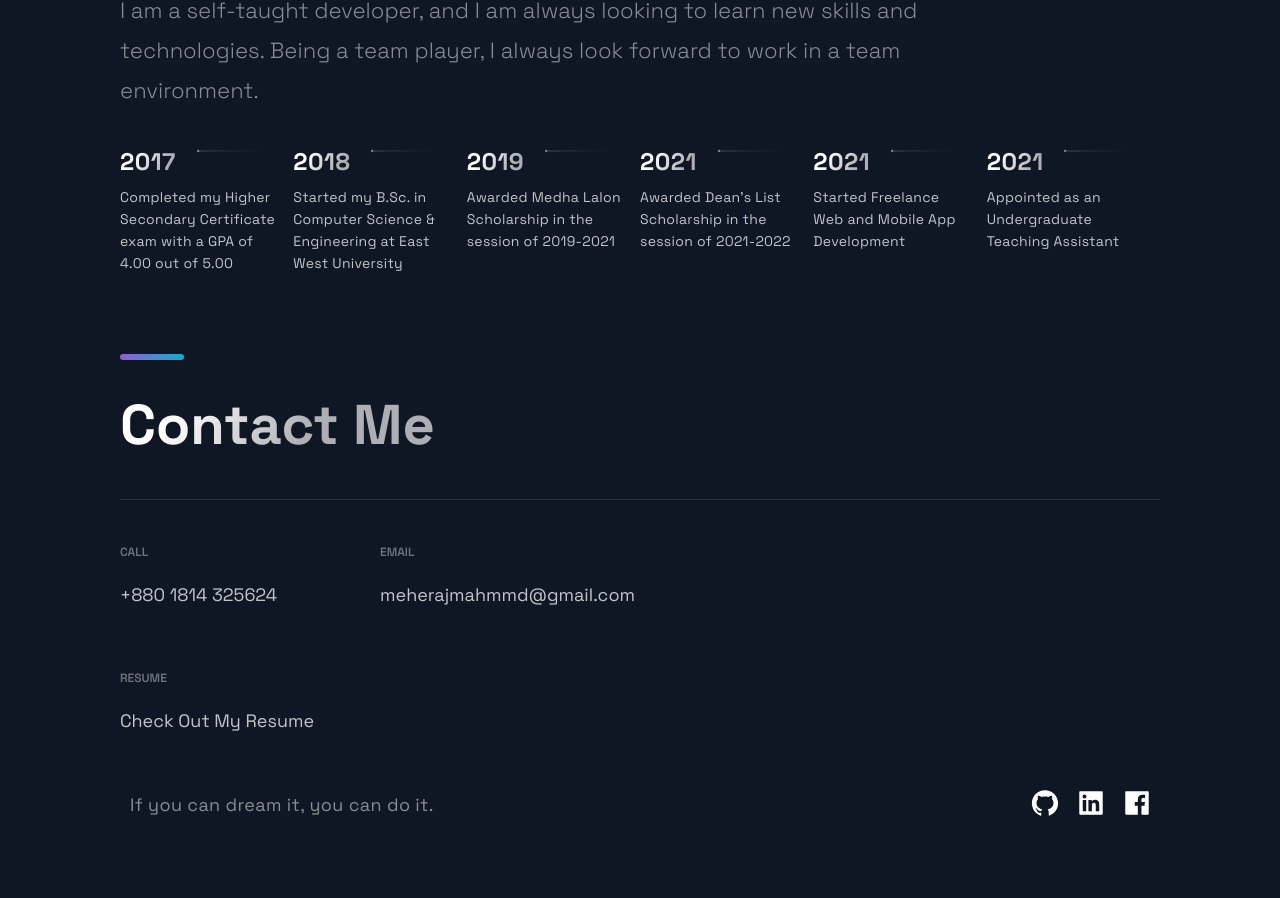
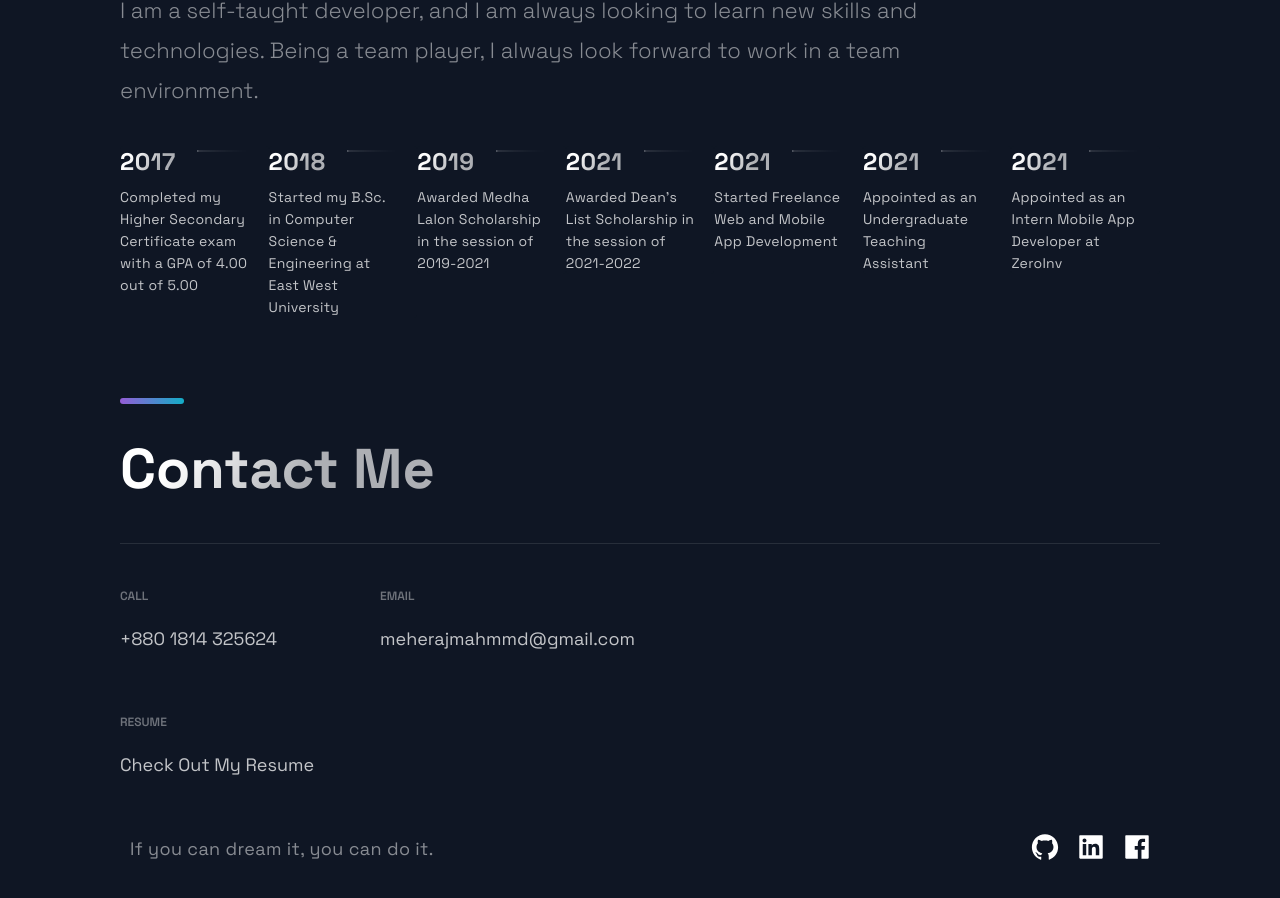
Before and after one commit to MeherajUlMahmmud/Portfolio, a Next.js app: page / in a window 1280 px wide. Shown: the part 3808-4706 px from the top of the page. Built offline with nearby package versions, Linux system fonts and the light colour scheme.

Commit message:
Update constants.js

```diff
--- a/src/constants/constants.js
+++ b/src/constants/constants.js
@@ -105,8 +105,8 @@ export const TimeLineData = [
   },
   { year: 2021, text: "Started Freelance Web and Mobile App Development" },
   { year: 2021, text: "Appointed as an Undergraduate Teaching Assistant" },
-  // {
-  //   year: 2021,
-  //   text: "Appointed as an Intern Mobile App Developer at ZeroInf",
-  // },
+  {
+    year: 2021,
+    text: "Appointed as an Intern Mobile App Developer at ZeroInv",
+  },
 ];
```
